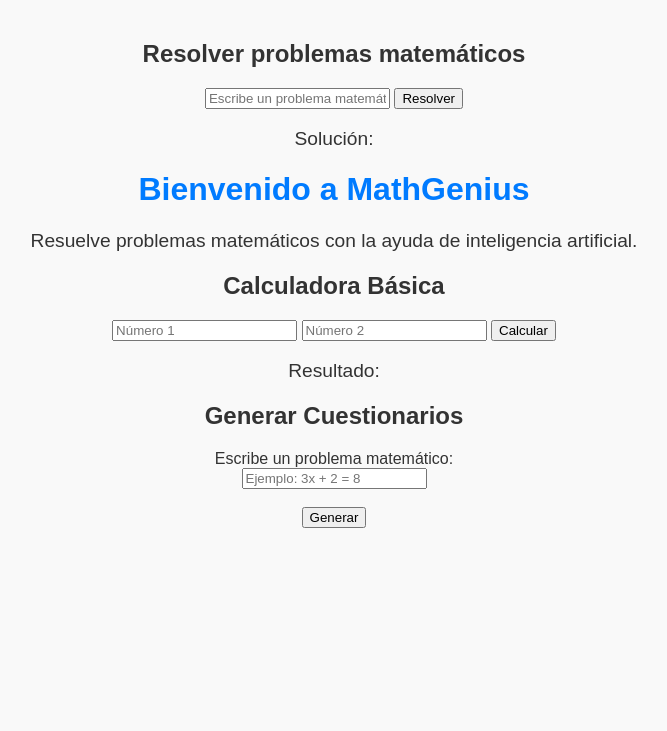
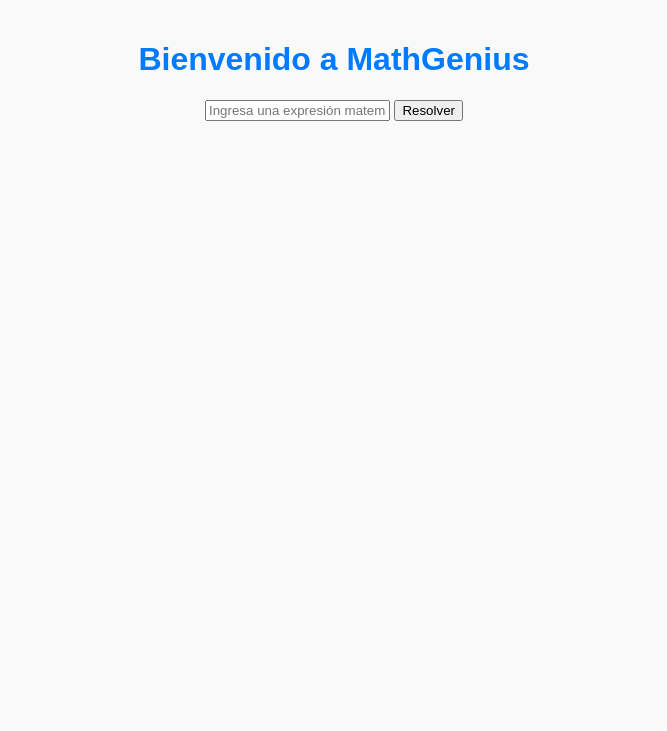
Before and after one commit to hasibullahnaseri/MathGenius, a plain HTML site: page index.html in a window 1280 px wide. Shown: the whole page, without its empty margins (306-973 px from the left). Drawn offline with nearby package versions, Linux system fonts and the light colour scheme.

Commit message:
index.html

```diff
--- a/index.html
+++ b/index.html
@@ -1,85 +1,21 @@
 <!DOCTYPE html>
 <html lang="es">
 <head>
-    <script src="https://cdnjs.cloudflare.com/ajax/libs/mathjs/11.5.0/math.min.js"></script>
-
     <meta charset="UTF-8">
     <meta name="viewport" content="width=device-width, initial-scale=1.0">
     <title>MathGenius</title>
     <link rel="stylesheet" href="styles.css">
 </head>
 <body>
-    <h2>Resolver problemas matemáticos</h2>
-<input type="text" id="problema" placeholder="Escribe un problema matemático">
-<button onclick="resolverProblema()">Resolver</button>
-<p>Solución: <span id="solucion"></span></p>
-
-<script>
-    function resolverProblema() {
-    const problema = document.getElementById('problema').value;
-
-    try {
-        const resultado = math.evaluate(problema);
-        document.getElementById('solucion').textContent = resultado;
-
-        // Generar un paso básico
-        document.getElementById('solucion').textContent += ` (Resolviendo: ${problema})`;
-    } catch (error) {
-        document.getElementById('solucion').textContent = 'Error: ' + error.message;
-    }
-}
-
-    function resolverProblema() {
-        const problema = document.getElementById('problema').value;
-
-        try {
-            const resultado = math.evaluate(problema); // Usando Math.js para calcular
-            document.getElementById('solucion').textContent = resultado;
-        } catch (error) {
-            document.getElementById('solucion').textContent = 'Error: ' + error.message;
-        }
-    }
-</script>
-
     <h1>Bienvenido a MathGenius</h1>
-    <p>Resuelve problemas matemáticos con la ayuda de inteligencia artificial.</p>
-
-    <h2>Calculadora Básica</h2>
-    <input type="number" id="num1" placeholder="Número 1">
-    <input type="number" id="num2" placeholder="Número 2">
-    <button onclick="calcular()">Calcular</button>
-    <p>Resultado: <span id="resultado"></span></p>
-
-    <h2>Generar Cuestionarios</h2>
-    <form id="cuestionario">
-        <label for="pregunta">Escribe un problema matemático:</label><br>
-        <input type="text" id="pregunta" placeholder="Ejemplo: 3x + 2 = 8"><br><br>
-        <button type="button" onclick="generarCuestionario()">Generar</button>
-    </form>
-    <div id="resultadoCuestionario"></div>
-
-    <canvas id="miGrafico" width="400" height="200"></canvas>
+    <div>
+        <input type="text" id="expression" placeholder="Ingresa una expresión matemática">
+        <button onclick="solve()">Resolver</button>
+    </div>
+    <div id="result"></div>
+    <canvas id="myChart"></canvas>
+    <script src="https://cdnjs.cloudflare.com/ajax/libs/mathjs/9.4.4/math.min.js"></script>
     <script src="https://cdn.jsdelivr.net/npm/chart.js"></script>
-    <script>
-        function calcular() {
-            const num1 = parseFloat(document.getElementById('num1').value);
-            const num2 = parseFloat(document.getElementById('num2').value);
-            const resultado = num1 + num2;
-            document.getElementById('resultado').textContent = resultado;
-        }
-
-        function generarCuestionario() {
-            const pregunta = document.getElementById('pregunta').value;
-            const resultadoCuestionario = document.getElementById('resultadoCuestionario');
-            resultadoCuestionario.innerHTML = `
-                <h3>Preguntas relacionadas:</h3>
-                <ul>
-                    <li>Resuelve: ${pregunta} + 1</li>
-                    <li>Encuentra el valor de x en: 2(${pregunta})</li>
-                    <li>Simplifica: (${pregunta})^2</li>
-                </ul>
-            `;
-        }
-    </script>
+    <script src="script.js"></script>
 </body>
 </html>
```
